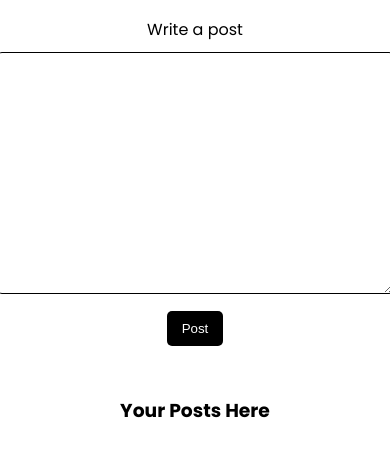
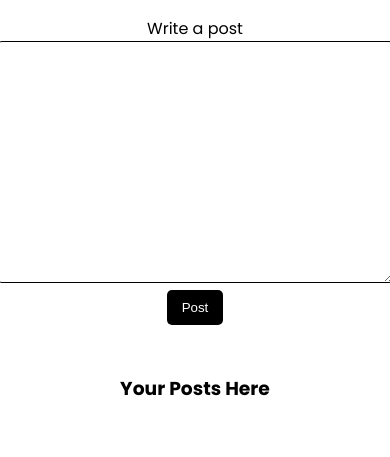
Before and after one commit to RoopakCS/curd-operations-using-javascript, a plain HTML site: page index.html in a window 390 px wide. Shown: the part 61-518 px from the top of the page. Drawn offline with Linux system fonts and the light colour scheme.

Commit message:
changes styles

```diff
--- a/style.css
+++ b/style.css
@@ -6,8 +6,8 @@
 
 body {
   font-family: "Poppins", sans-serif;
-  /* font-size: 16px;
-  line-height: 1.5; */
+  font-size: 16px;
+  line-height: 1.5;
 }
 
 /* .navbar {
@@ -98,10 +98,6 @@ i {
     max-width: 400px;
   }
 
-  textarea {
-    margin: 10px;
-  }
-
   button {
     padding: 10px 15px;
     border: none;
```
